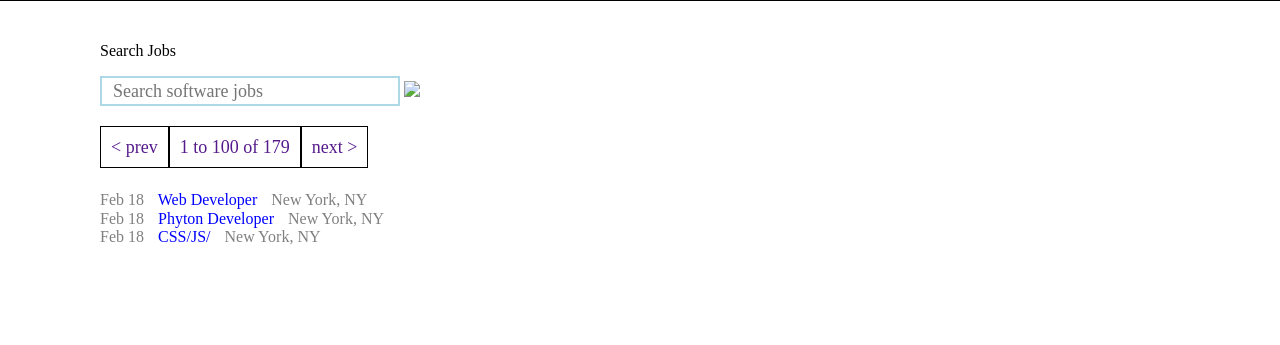
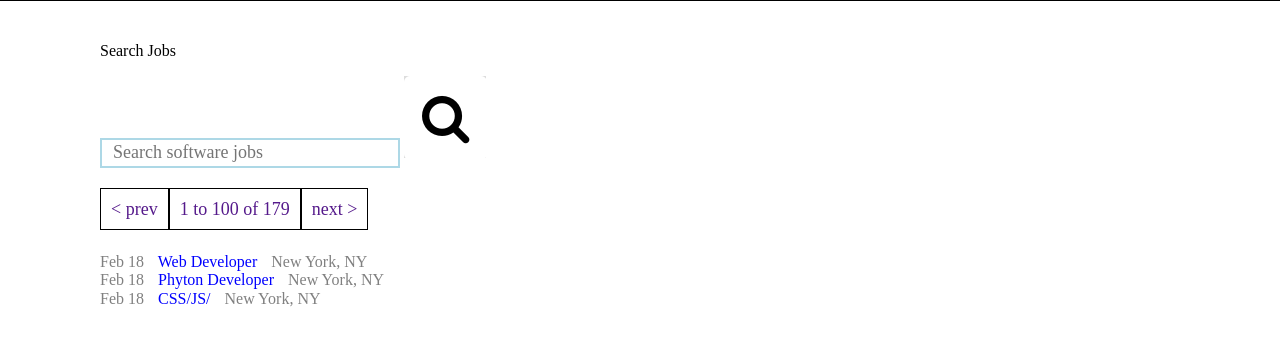
Before and after one commit to JTGeek/Gregs-list, a plain HTML site: page index.html in a window 1280 px wide. Shown: the part 41-386 px from the top of the page. Drawn offline with nearby package versions, Linux system fonts and the light colour scheme; the site is published under a folder, as on GitHub Pages, so addresses that start at the root find nothing.

Commit message:
v1 draft 1 - corrected img link error

```diff
--- a/index.html
+++ b/index.html
@@ -28,7 +28,7 @@
     <label>
       <p>Search Jobs</p>
       <input class="s_bar" placeholder="  Search software jobs"/>
-      <img src="/img_files/magnifying-glass.png"/>
+      <img src="img_files/magnifying-glass.png"/>
     </label>
 
     <div class="nav2">
```
